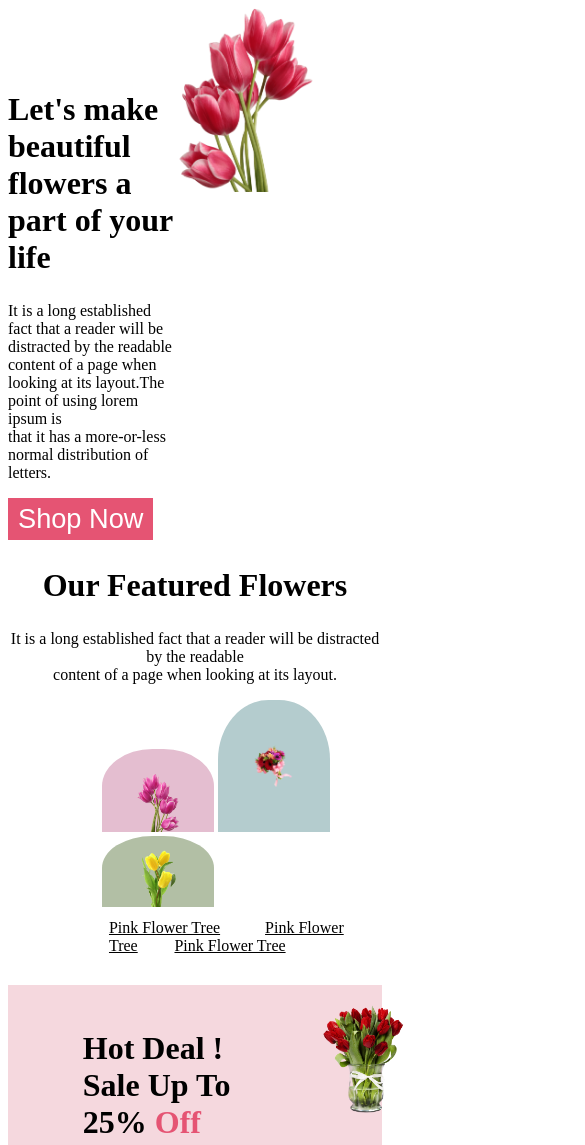
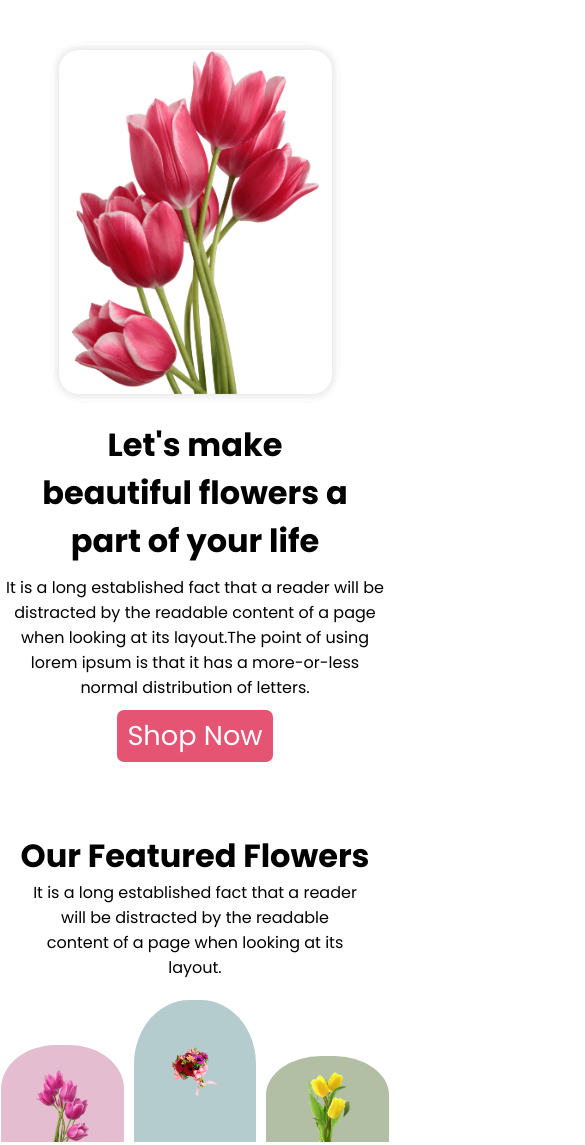
Before and after one commit to AfifaKhan11/my-first-flower-shop-assignment, a plain HTML site: page index.html in a window 390 px wide. Shown: the top 1145 px of the page, 585 px wide, since content can reach past the window. Drawn offline with Linux system fonts and the light colour scheme.

Commit message:
site finished

```diff
--- a/index.html
+++ b/index.html
@@ -1,30 +1,25 @@
 <!DOCTYPE html>
 <html lang="en">
+
 <head>
   <meta charset="UTF-8">
   <meta name="viewport" content="width=device-width, initial-scale=1.0">
   <title>Flower Shop</title>
 
-  <link rel="stylesheet" href="/styles/portfolio.css">
+  <link rel="stylesheet" href="styles/portfolio.css">
 
 
 
 </head>
+
 <body>
-
-
-
-  <header>
-
-    </header>
-
   <!--home section starts-->
-      <section class="home">
+  <section class="home common-section">
     <div class="home-text">
       <h1>Let's make <br>beautiful flowers a <br>part of your life</h1>
-           <p>It is a long established fact that a reader will be distracted by the readable <br>content of a page when looking at its layout.The point of using lorem ipsum is <br> that it has a more-or-less normal distribution of letters.</p>
-
-
+      <p>It is a long established fact that a reader will be distracted by the readable content of a page when
+        looking at its layout.The point of using lorem ipsum is that it has a more-or-less normal distribution of
+        letters.</p>
       <button class="btn primary">Shop Now</button>
     </div>
     <div class="img">
@@ -32,48 +27,46 @@
     </div>
   </section>
 
-      <section>
+  <section class="feature-section">
     <div class="center">
       <h1>Our Featured Flowers</h1>
-          <p>It is a long established fact that a reader will be distracted by the readable <br> content of a page when looking at its layout.</p>
-
+      <p>It is a long established fact that a reader will be distracted by the readable <br> content of a page when
+        looking at its layout.</p>
     </div>
     <div class="image">
-  <img style="width: 15%; background-color:#E4BED0;padding: 25px 35px 0px 35px; border-radius: 45% 45% 0% 0%;  " src="Flower Asset/pngwing 6.png" alt="">
-  <img style="width: 15%; padding-left: 10%; padding-right: 10%;background-color:#b4ccce;padding: 45px 35px 45px 35px; border-radius: 45% 45% 0% 0%;" src="Flower Asset/pngwing 5.png" alt="">
-  <img style="width: 15%;background-color:#b2bfa5;padding: 8px 35px 0px 35px; border-radius: 45% 45% 0% 0%;" src="Flower Asset/pngwing 7.png" alt="">
-
-
+      <img style="width: 15%; background-color:#E4BED0;padding: 25px 35px 0px 35px; border-radius: 45% 45% 0% 0%;  "
+        src="Flower Asset/pngwing 6.png" alt="">
+      <img
+        style="width: 15%; padding-left: 10%; padding-right: 10%;background-color:#b4ccce;padding: 45px 35px 45px 35px; border-radius: 45% 45% 0% 0%;"
+        src="Flower Asset/pngwing 5.png" alt="">
+      <img style="width: 15%;background-color:#b2bfa5;padding: 8px 35px 0px 35px; border-radius: 45% 45% 0% 0%;"
+        src="Flower Asset/pngwing 7.png" alt="">
     </div>
-
-
     <div class="fifa">
       <u>Pink Flower Tree</u>
-   <u style="padding: 0% 12% 0% 15%;">Pink Flower Tree</u>
+      <u>Pink Flower Tree</u>
       <u>Pink Flower Tree</u>
     </div>
   </section>
 
-
-
   <section class="hire">
-   <div >
+    <div class="hire-text">
       <h1>Hot Deal ! Sale Up To 25% <span style="color: #E55473;">Off</span></h1>
-    <p>It is a long established fact that a reader will be distracted by the readable <br>  content of a page when looking at its layout.</p>
-
+      <p>It is a long established fact that a reader will be distracted by the readable <br> content of a page when
+        looking at its layout.</p>
       <button class="btn primary" style="margin-top: 5%;">Sign Up</button>
     </div>
 
     <div>
-    <img style="width: 70%;padding-left:50%;" src="Flower Asset/pngwing 8.png" alt="">
-
+      <img style="width: 70%;" src="Flower Asset/pngwing 8.png" alt="">
     </div>
   </section>
 
-<section style="text-align: center;">
+  <section style="text-align: center;" class="common-section">
     <div class="center-text">
       <h1>Instagram</h1>
-  <p>It is a long established fact that a reader will be distracted by the readable <br> content of a page when looking at its layout.</p>
+      <p>It is a long established fact that a reader will be distracted by the readable <br> content of a page when
+        looking at its layout.</p>
     </div>
 
     <div class="img">
@@ -86,39 +79,25 @@
   </section>
 
   </section>
-
-
-
-
+<div class="common-section">
 
   <h1 style="text-align:center;">Get The Latest Deals</h1>
   <p style="text-align:center; ">$30 coupon for first shopping</p>
+</div>
 
   <div class="form">
     <input type="email" class="form__email" placeholder="Enter your email address" />
     <button class="form__button">Subscribe</button>
   </div>
-
-
-
-
-
-
-
-
-
   <footer>
     <section style="text-align: center;background-color: black;color:white;padding: 5% 0% 5% 0%;margin-top: 5%;">
       <div class="center-text">
         <h1> <span style="color: #E55473;">Flower</span> shop</h1>
-            <p>It is a long established fact that a reader will be distracted by the readable <br> content of a page when looking at its layout. <br>@2020-2023, FlowerShop.com. All rights reserved. </p>
-
+        <p>It is a long established fact that a reader will be distracted by the readable <br> content of a page when
+          looking at its layout. <br>@2020-2023, FlowerShop.com. All rights reserved. </p>
       </div>
-
     </section>
-
-
-
   </footer>
 </body>
+
 </html>
--- a/styles/portfolio.css
+++ b/styles/portfolio.css
@@ -1,5 +1,12 @@
-
-
+@import url('https://fonts.googleapis.com/css2?family=Poppins:ital,wght@0,100;0,200;0,300;0,400;0,500;0,600;0,700;0,800;0,900;1,100;1,200;1,300;1,400;1,500;1,600;1,700;1,800;1,900&display=swap');
+*{
+    margin: 0;
+    padding: 0;
+    font-family: 'Poppins', sans-serif;
+}
+.common-section{
+    padding: 20px 15px;
+}
 .btn{
     display: inline-block;
     background: #E55473;
@@ -8,73 +15,128 @@
     cursor: pointer;
     font-size: 1.7rem;
     border: #FFFFFF;
-
+    border-radius: 7px;
 }
 body{
     background-color: #fff;
 }
-
-
-
+.main-section{
+    padding: 0 15px;
+}
 .home{
     display: flex;
-    justify-content: space-around;
+    justify-content: space-between;
     background-color:#FFFFFF ;
+    max-width: 1100px;
+    margin: 0 auto;
+    padding: 50px 0;
 }
 
 .home-text{
-    padding-top:15%;
+    display: flex;
+    flex-direction: column;
+    justify-content: center;
+    align-items: start;
+    gap: 10px;
+    padding-top: 20px;
+}
+.home-text p{
+    max-width: 500px;
+}
+@media only screen and (max-width: 768px) {
+.home{
+    flex-direction: column-reverse;
+    justify-content: center;
+    align-items: center;
+}
+
+.home-text{
+    display: flex;
+    flex-direction: column;
+    justify-content: center;
+    align-items: center;
+    gap: 10px;
+    text-align: center;
+    padding-top: 20px;
+}
+
+.hire{
+    flex-direction: column-reverse;
+    text-align: center;
+}
+.hire-text{
+    text-align: center;
+}
+}
+.home .img{
+    text-align: center;
+}
+.home .img img{
+    box-shadow: 0 0px 10px rgba(226, 224, 224, 0.4),
+              0 0px 10px rgba(226, 224, 224, 0.4),
+              0 0px 10px rgba(226, 224, 224, 0.4),
+              0 0px 10px rgba(226, 224, 224, 0.4);
+    border-radius: 20px;
+    max-width: 500px;
 }
 h1{
     font-size:xx-large;
 }
-
-
+.feature-section{
+    padding: 20px;
+}
 .image{
-padding-left: 25%;
+    display: flex;
+    align-items: baseline;
+    justify-content: center;
+    gap: 10px;
 }
 
 .fifa{
-    padding-left: 27%;
-    padding-top: 2%;
+    display: flex;
+    align-items: center;
+    justify-content: space-around;
+    max-width: 700px;
+    padding-top: 10px;
+    margin: 0 auto;
 }
-
 .hire{
     display: flex;
-    padding-left: 20%;
-    padding-top: 5%;
+    padding: 20px 10px;
     background-color: #F5D8DE;
-    margin-top: 8%;
-
+    margin-top: 3%;
+    justify-content: space-around;
+    align-items: center;
 }
 
 
 
 .center {
     text-align: center;
+    padding-bottom: 20px;
 }
-
-
-
-
-  .yoyo{
+.center-text{
+    padding-bottom: 20px;
+}
+.yoyo{
 
     background-color: #f2f2f2;
     display: flex;
   }
 
-
-
-  .form {
-	margin-bottom: 25px;
-    margin-left: 25%;
+.form {
+    display: flex;
+    padding: 20px;
+    gap: 10px;
+    max-width: 700px;
+    margin: 0 auto;
 }
 
 .form__email {
 	padding: 20px 25px;
 	border-radius: 5px;
  	border: 1px solid #CAD3DB;
-	width: 431px;
+	width: 100%;
 	font-size: 18px;
 	color: #0F121F;
 }
@@ -89,16 +151,12 @@ padding-left: 25%;
 	border: none;
 	width: 244px;
 	height: 65px;
+    margin: 0 auto;
 	border-radius: 5px;
 	font-size: 18px;
 	color: white;
 	box-shadow: 0 4px 20px rgba(61, 159, 255, 0.7);
 }
-
 .form__button:hover {
 	box-shadow: 0 10px 20px rgba(61, 159, 255, 0.7);
-
-
-
-
 }
```
Lines whose indentation alone changed are shown as unchanged.
